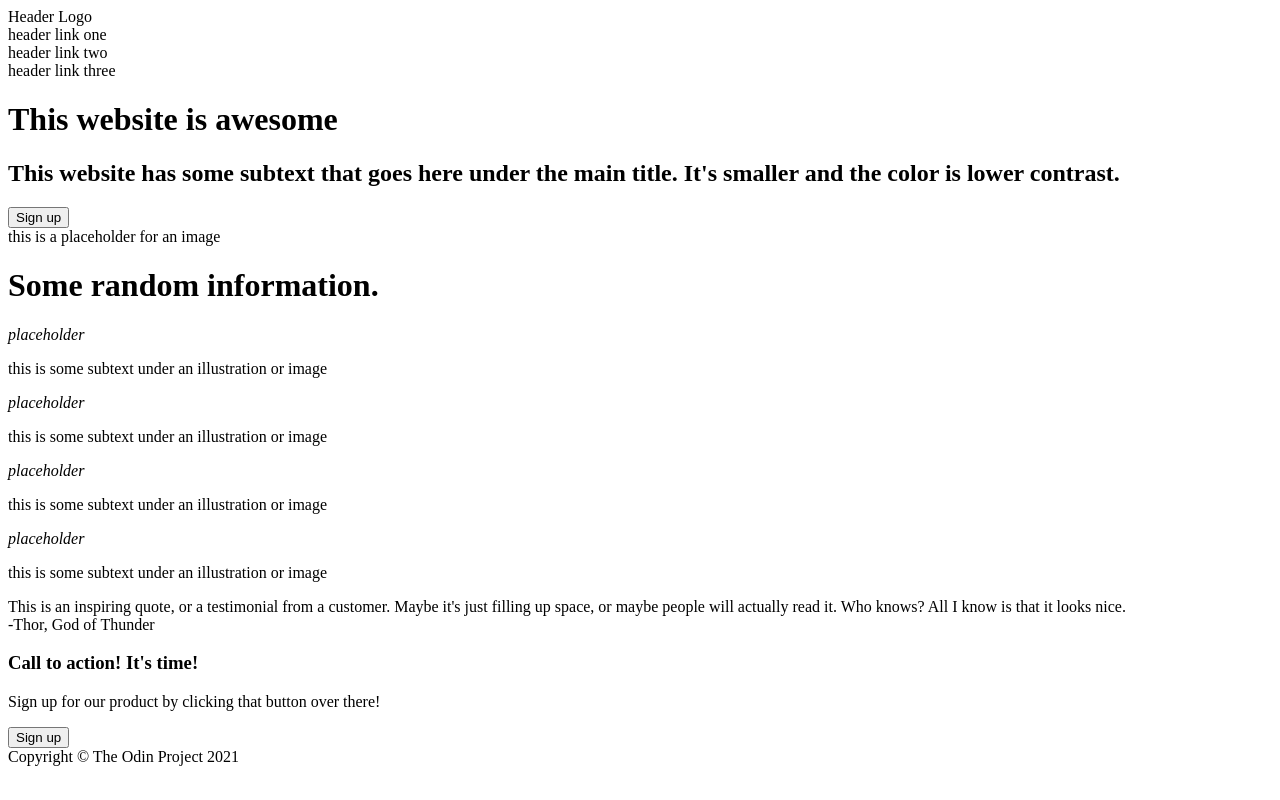
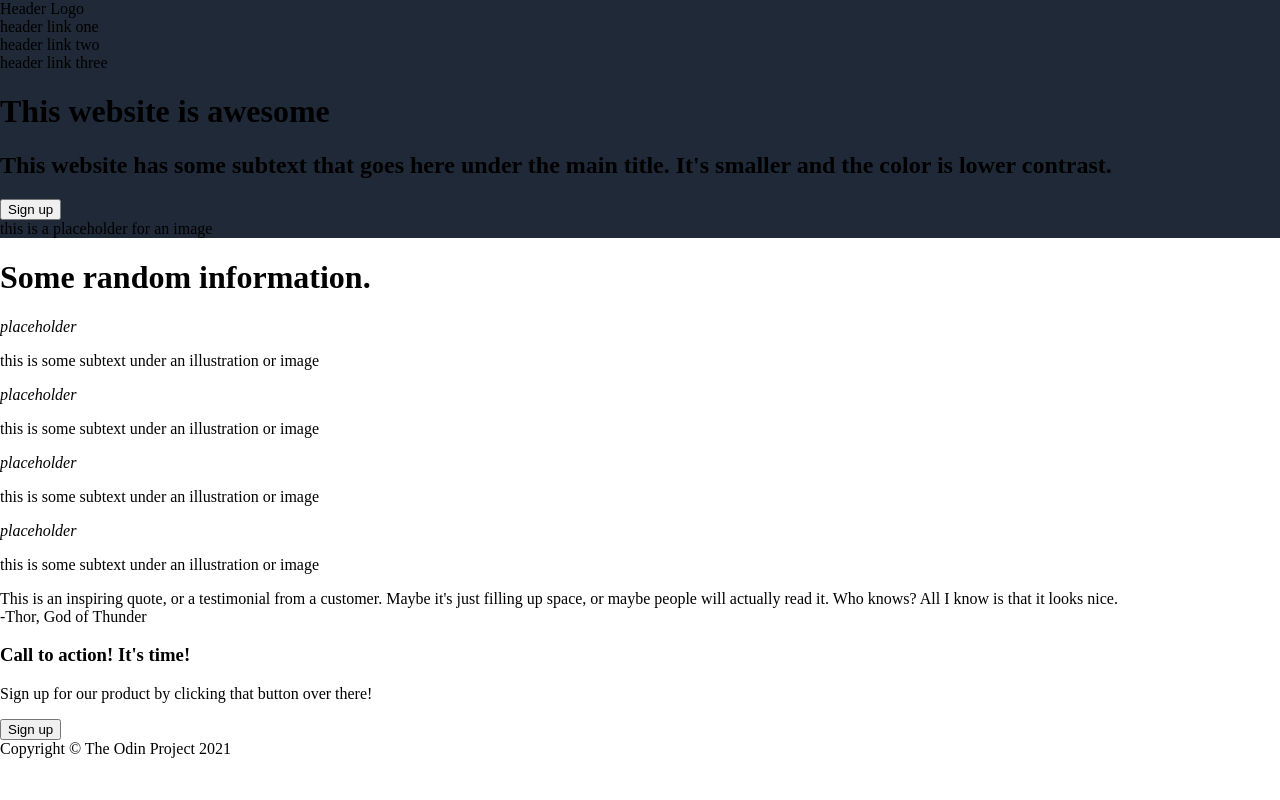
Before and after one commit to danielabadgamero/landing-page, a plain HTML site: page index.html in a window 1280 px wide. Drawn offline with Linux system fonts and the light colour scheme.

Commit message:
Styled background and removed margin in style.css

```diff
--- a/style.css
+++ b/style.css
@@ -2,4 +2,9 @@ body {
     display: flex;
     flex-direction: column;
     width: vw;
+    margin: 0;
 }
+
+header {
+    background-color: #1f2937;
+}
```
